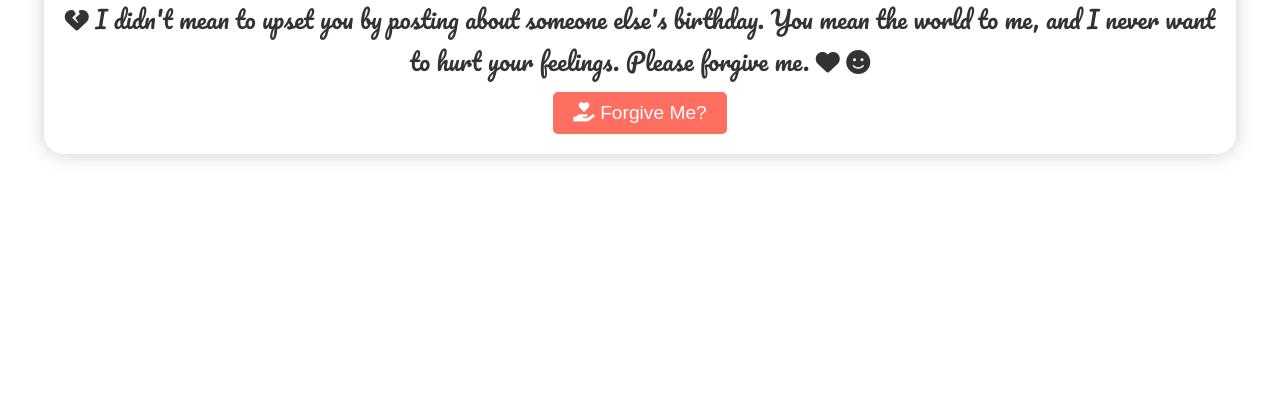
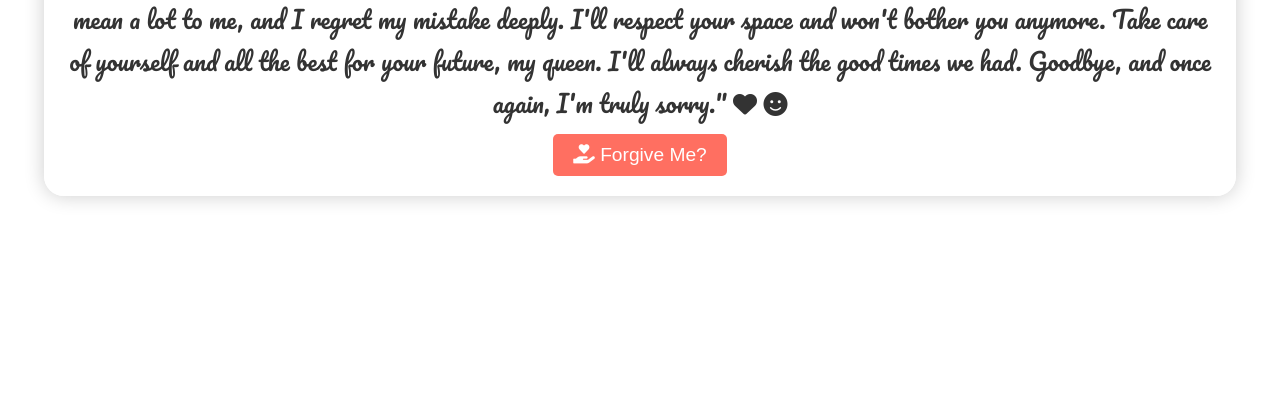
Before and after one commit to nitin14gupta/Apology-Website, a plain HTML site: page index.html in a window 1280 px wide. Shown: the part 383-800 px from the top of the page. Drawn offline with Linux system fonts and the light colour scheme.

Commit message:
Update index.html

```diff
--- a/index.html
+++ b/index.html
@@ -11,9 +11,9 @@
     <div class="container">
         <h1>I'm Sorry 😔</h1>
         <p class="apology-message">
-            <i class="fas fa-heart-broken"></i> I didn't mean to upset you by posting about someone else's birthday.
-            You mean the world to me, and I never want to hurt your feelings.
-            Please forgive me. <i class="fas fa-heart"></i> <i class="fas fa-smile"></i>
+            <i class="fas fa-heart-broken"></i> I really messed up, and I'm so sorry for that. I never meant to make you feel uncomfortable or disrespected. You mean a lot to me, and I regret my mistake deeply.
+            I'll respect your space and won't bother you anymore. Take care of yourself and all the best for your future, my queen. I'll always cherish the good times we had.
+         Goodbye, and once again, I'm truly sorry." <i class="fas fa-heart"></i> <i class="fas fa-smile"></i>
         </p>
         <button id="forgiveButton"><i class="fas fa-hand-holding-heart"></i> Forgive Me?</button>
         <div id="message" class="hidden">
```
